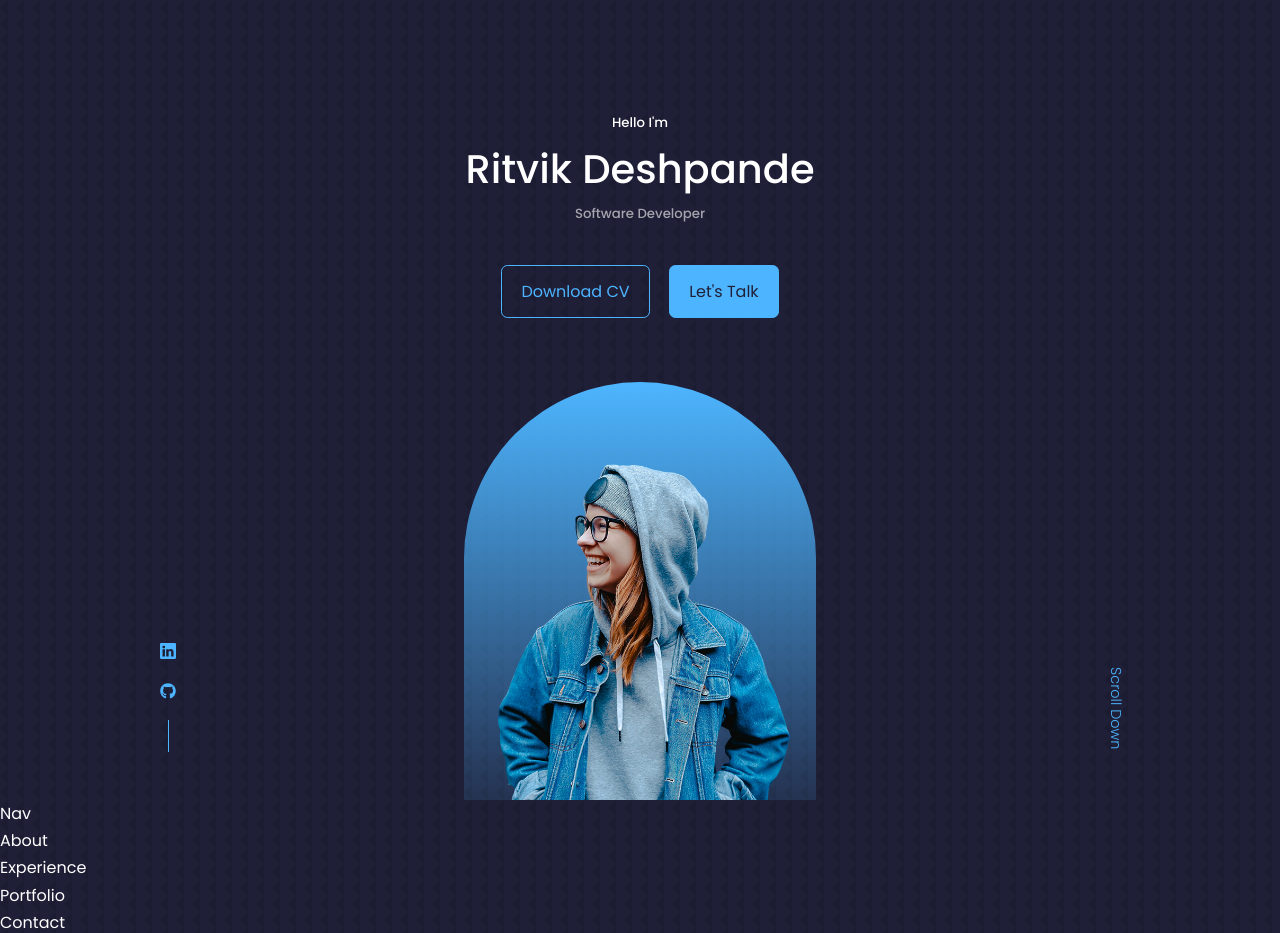
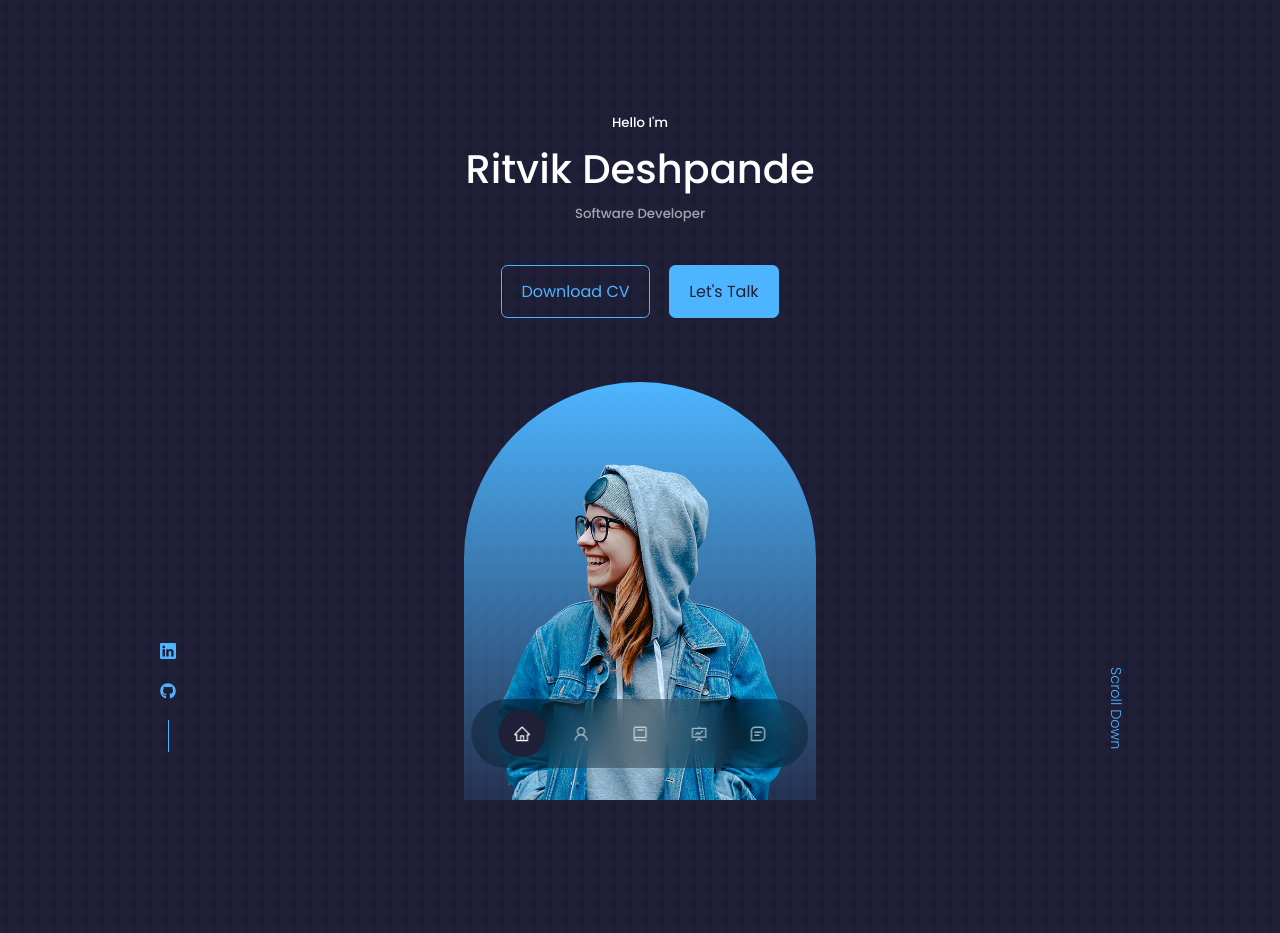
Before and after one commit to RitvikDeshpande/Portfolio, a React (Create React App) app: page / in a window 1280 px wide. Shown: the top 933 px of the page. Built offline with nearby package versions, Linux system fonts and the light colour scheme.

Commit message:
Finished floating nav bar component

```diff
--- a/src/components/about/about.jsx
+++ b/src/components/about/about.jsx
@@ -3,9 +3,7 @@ import './about.css'
 
 const about = () => {
     return (
-        <div>
-            About
-        </div>
+        <section id="about">About</section>
     )
 }
 
--- a/src/components/contact/contact.jsx
+++ b/src/components/contact/contact.jsx
@@ -3,9 +3,7 @@ import './contact.css'
 
 const contact = () => {
     return (
-        <div>
-            Contact
-        </div>
+        <section id="contact">Contact</section>
     )
 }
 
--- a/src/components/experience/experience.jsx
+++ b/src/components/experience/experience.jsx
@@ -3,9 +3,7 @@ import './experience.css'
 
 const experience = () => {
     return (
-        <div>
-            Experience
-        </div>
+        <section id="experience">Experience</section>
     )
 }
 
--- a/src/components/header/header.css
+++ b/src/components/header/header.css
@@ -46,7 +46,7 @@ header {
     margin-top: 4rem;
     border-radius: 12rem 12rem 0 0;
     overflow: hidden;
-    padding: 5rem 1.5rem 1.5rem;
+    padding: 5rem 1.5rem 1.5rem 1.5rem;
 }
 
 /* ======================= SCROLL DOWN =================== */
@@ -58,3 +58,22 @@ header {
     font-weight: 300;
     font-size: 0.9rem;
 }
+
+/* ================= MEDIQ QUERIES (MEDIUM DEVICES) =======================*/
+@media screen and (max-width: 1024px) {
+    header {
+        height: 68vh;
+    }
+}
+
+/* ================= MEDIQ QUERIES (SMALL DEVICES) =======================*/
+@media screen and (max-width: 600px) {
+    header {
+        height: 100vh;
+    }
+
+    .header__socials,
+    .scroll__down {
+        display: none;
+    }
+}
--- a/src/components/nav/nav.css
+++ b/src/components/nav/nav.css
@@ -0,0 +1,33 @@
+nav {
+    background: rgba(0,0,0,0.3);
+    width: max-content;
+    display: block;
+    padding: 0.7rem 1.7rem;
+    z-index: 2;
+    position: fixed;
+    left: 50%;
+    transform: translateX(-50%);
+    bottom: 2rem;
+    display: flex;
+    gap: 0.8rem;
+    border-radius: 3rem;
+    backdrop-filter: blur(15px);
+}
+
+nav a {
+    background: transparent;
+    padding: 0.9rem;
+    border-radius: 50%;
+    display: flex;
+    color: var(--color-light);
+    font-size: 1.1rem;
+}
+
+nav a:hover {
+    background: rgba(0,0,0,0.3);
+}
+
+nav a.active {
+    background: var(--color-bg);
+    color: var(--color-white);
+}
--- a/src/components/nav/nav.jsx
+++ b/src/components/nav/nav.jsx
@@ -1,10 +1,23 @@
 import React from 'react'
 import './nav.css'
+import {AiOutlineHome} from 'react-icons/ai'
+import {AiOutlineUser} from 'react-icons/ai'
+import {BiBook} from 'react-icons/bi'
+import {AiOutlineFundProjectionScreen} from 'react-icons/ai'
+import {BiMessageSquareDetail} from 'react-icons/bi'
+import {useState} from 'react'
 
-function nav() {
+const Nav = () => {
+    const [activeNav, setActiveNav] = useState('#');
     return (
-        <div>Nav</div>
+        <nav>
+            <a href="#" onClick={() => setActiveNav('#')} className={activeNav === '#' ? 'active' : ''}><AiOutlineHome/></a>
+            <a href="#about" onClick={() => setActiveNav('#about')} className={activeNav === '#about' ? 'active' : ''}><AiOutlineUser/></a>
+            <a href="#experience" onClick={() => setActiveNav('#experience')} className={activeNav === '#experience' ? 'active' : ''}><BiBook/></a>
+            <a href="#projects" onClick={() => setActiveNav('#projects')} className={activeNav === '#projects' ? 'active' : ''}><AiOutlineFundProjectionScreen/></a>
+            <a href="#contact" onClick={() => setActiveNav('#contact')} className={activeNav === '#contact' ? 'active' : ''}><BiMessageSquareDetail/></a>
+        </nav>
     )
 }
 
-export default nav
+export default Nav
--- a/src/components/portfolio/portfolio.jsx
+++ b/src/components/portfolio/portfolio.jsx
@@ -3,9 +3,7 @@ import './portfolio.css'
 
 function portfolio() {
     return (
-        <div>
-            Portfolio
-        </div>
+        <section id="projects">Projects</section>
     )
 }
 
--- a/src/index.css
+++ b/src/index.css
@@ -59,6 +59,7 @@ h1 {
 
 section {
     margin-top: 8rem;
+    height: 100vh;
 }
 
 section > h2, section > h5 {
```
